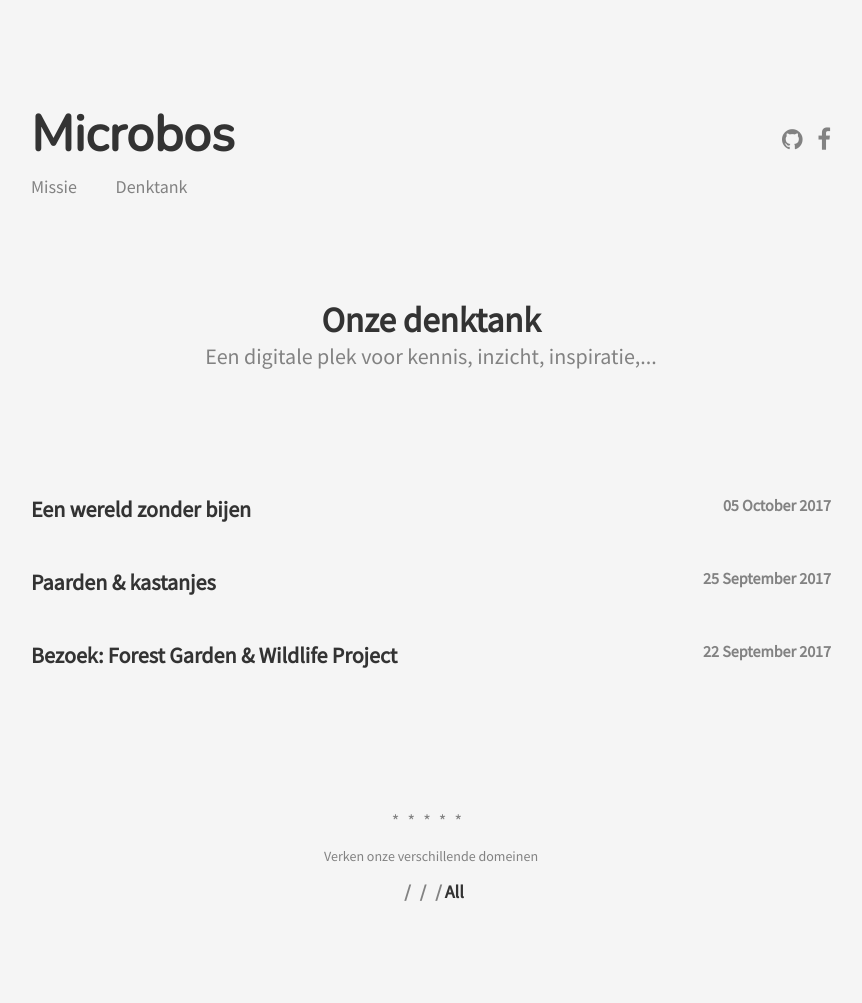
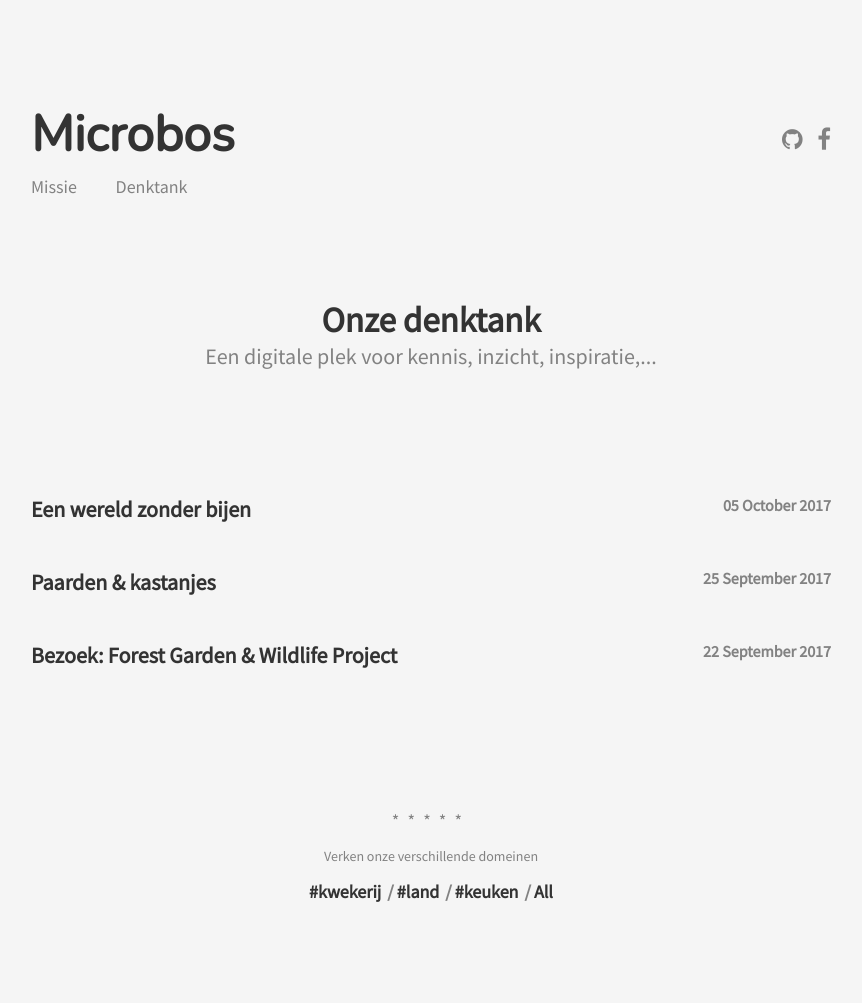
Before and after one commit to SimonBoury/microbos, a Jekyll site: the page built from index.html, in a window 1280 px wide. Shown: the whole page, without its empty margins (209-1071 px from the left). Built offline with Jekyll 4.4.1, drawn with Linux system fonts in a browser that asks for light colours.

Commit message:
Update categories.yml

```diff
--- a/_data/categories.yml
+++ b/_data/categories.yml
@@ -1,8 +1,8 @@
 - slug: kwekerij
-  name: #kwekerij
+  name: '#kwekerij'
 
 - slug: land
-  name: #land
+  name: '#land'
 
 - slug: keuken
-  name: #keuken
+  name: '#keuken'
```
